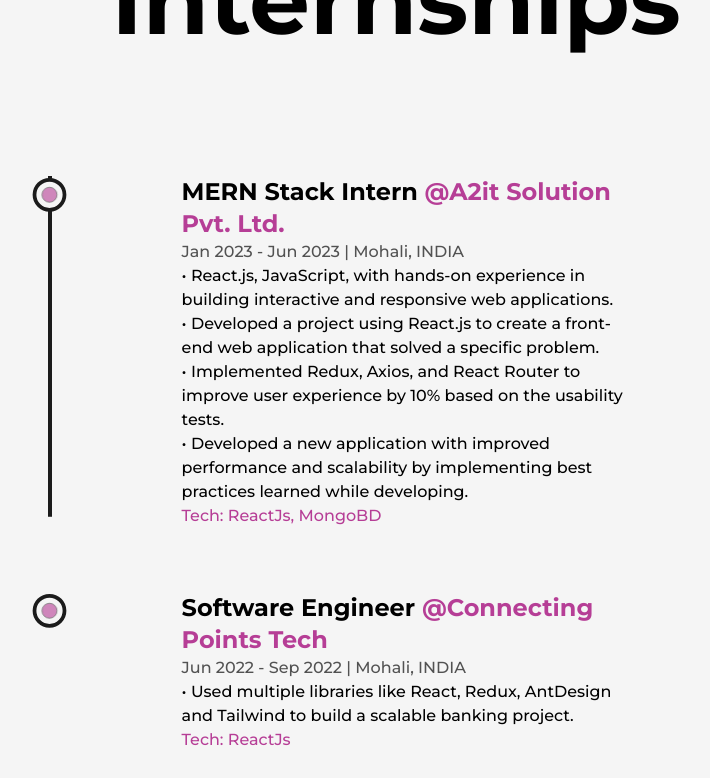
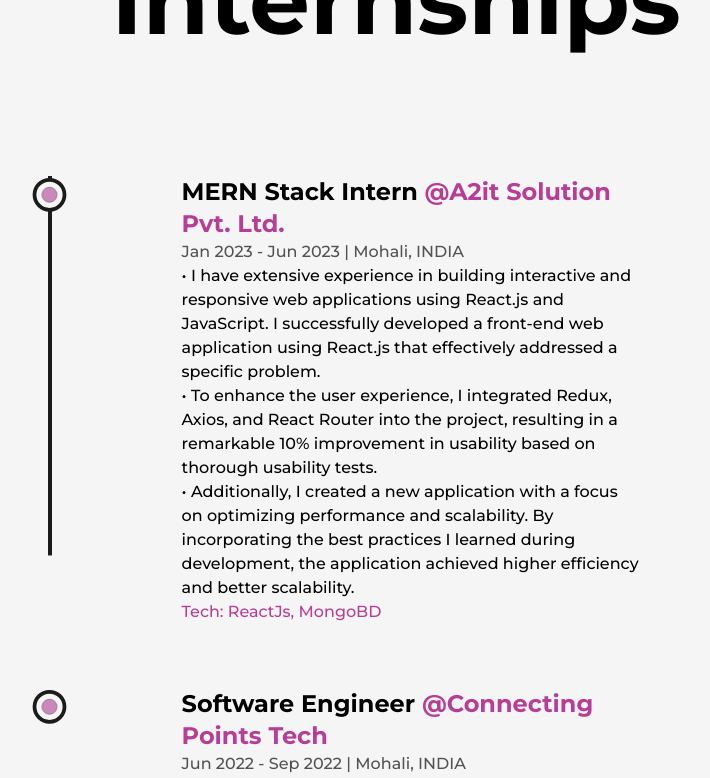
Before and after one commit to abhiiiijain/Portfoliooo, a Next.js app: page /about in a window 1280 px wide. Shown: the part 3567-4345 px from the top of the page, without its empty margins (244-954 px from the left). Built offline with nearby package versions, Linux system fonts and the light colour scheme.

Commit message:
description added for trainig

```diff
--- a/src/components/Experience.js
+++ b/src/components/Experience.js
@@ -83,17 +83,20 @@
             address="Mohali, INDIA"
             work={
               <li>
-                • React.js, JavaScript, with hands-on experience in building
-                interactive and responsive web applications.
+                • I have extensive experience in building interactive and
+                responsive web applications using React.js and JavaScript. I
+                successfully developed a front-end web application using
+                React.js that effectively addressed a specific problem.
                 <br />
-                • Developed a project using React.js to create a front-end web
-                application that solved a specific problem.
+                • To enhance the user experience, I integrated Redux, Axios, and
+                React Router into the project, resulting in a remarkable 10%
+                improvement in usability based on thorough usability tests.
                 <br />
-                • Implemented Redux, Axios, and React Router to improve user
-                experience by 10% based on the usability tests.
-                <br />• Developed a new application with improved performance
-                and scalability by implementing best practices learned while
-                developing.
+                • Additionally, I created a new application with a focus on
+                optimizing performance and scalability. By incorporating the
+                best practices I learned during development, the application
+                achieved higher efficiency and better scalability.
+                <br />
               </li>
             }
             tech="ReactJs, MongoBD"
```
